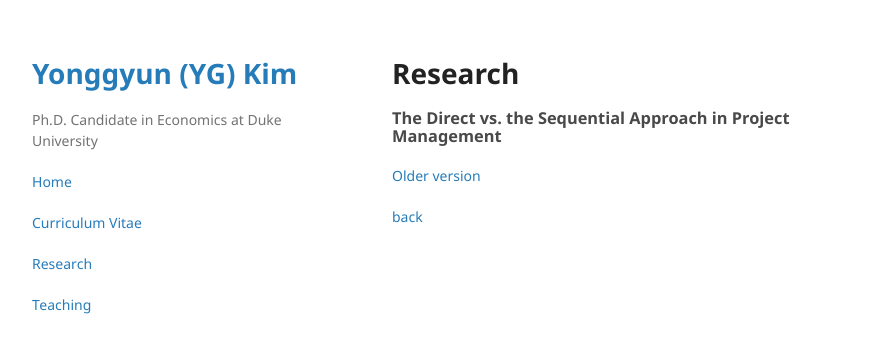
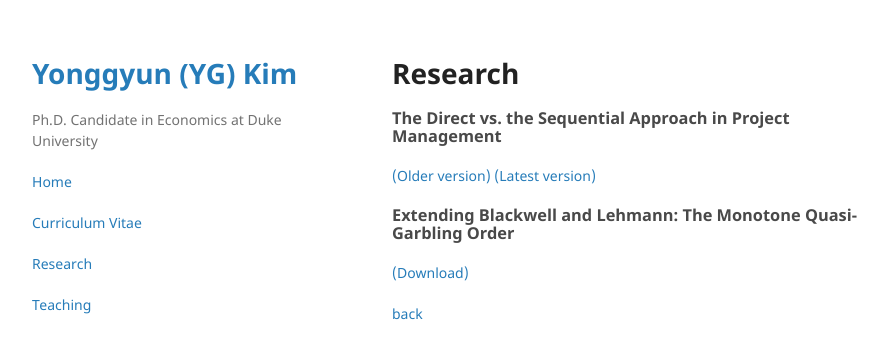
Before and after one commit to yonggyun-yg-kim/yonggyun-yg-kim.github.io, a Jekyll site: the page built from Research.md, in a window 1280 px wide. Shown: the top 359 px of the page, without its empty margins (178-1066 px from the left). Built offline with Jekyll 4.4.1, drawn with Linux system fonts in a browser that asks for light colours; our own code applies the rules of GitHub Pages for plain Markdown files.

Commit message:
Update Research.md

```diff
--- a/Research.md
+++ b/Research.md
@@ -3,6 +3,10 @@
 # Research
 
 ### The Direct vs. the Sequential Approach in Project Management
-[Older version](./Research/Direct-Sequential/Study_or_Go_for_it.pdf)
+[(Older version)](./Research/Direct-Sequential/Study_or_Go_for_it.pdf) [(Latest version)](./Research/Direct-Sequential/SSRN-id3450802.pdf)
+
+
+### Extending Blackwell and Lehmann: The Monotone Quasi-Garbling Order
+[(Download)](./Research/Info-Comparison/SSRN-id3218450.pdf)
 
 [back](./)
```
